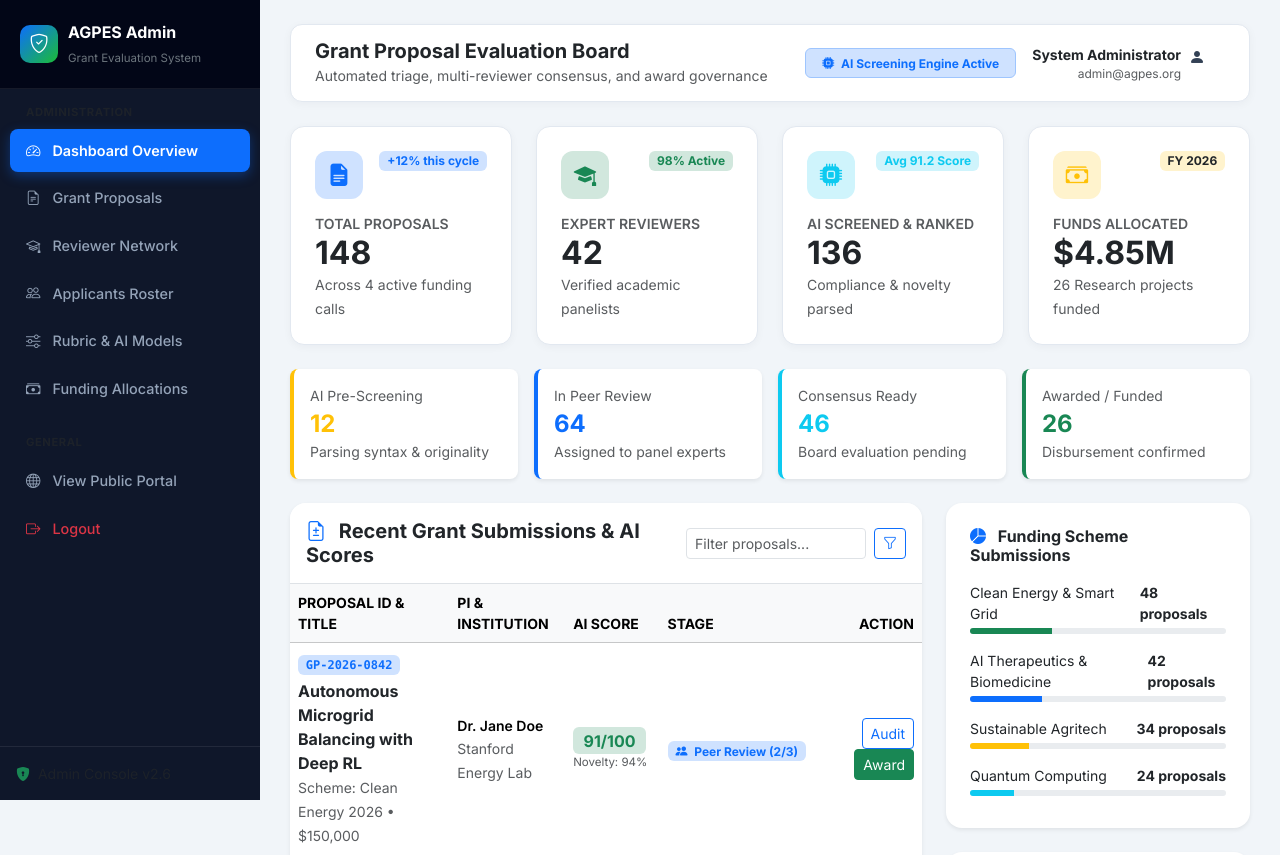
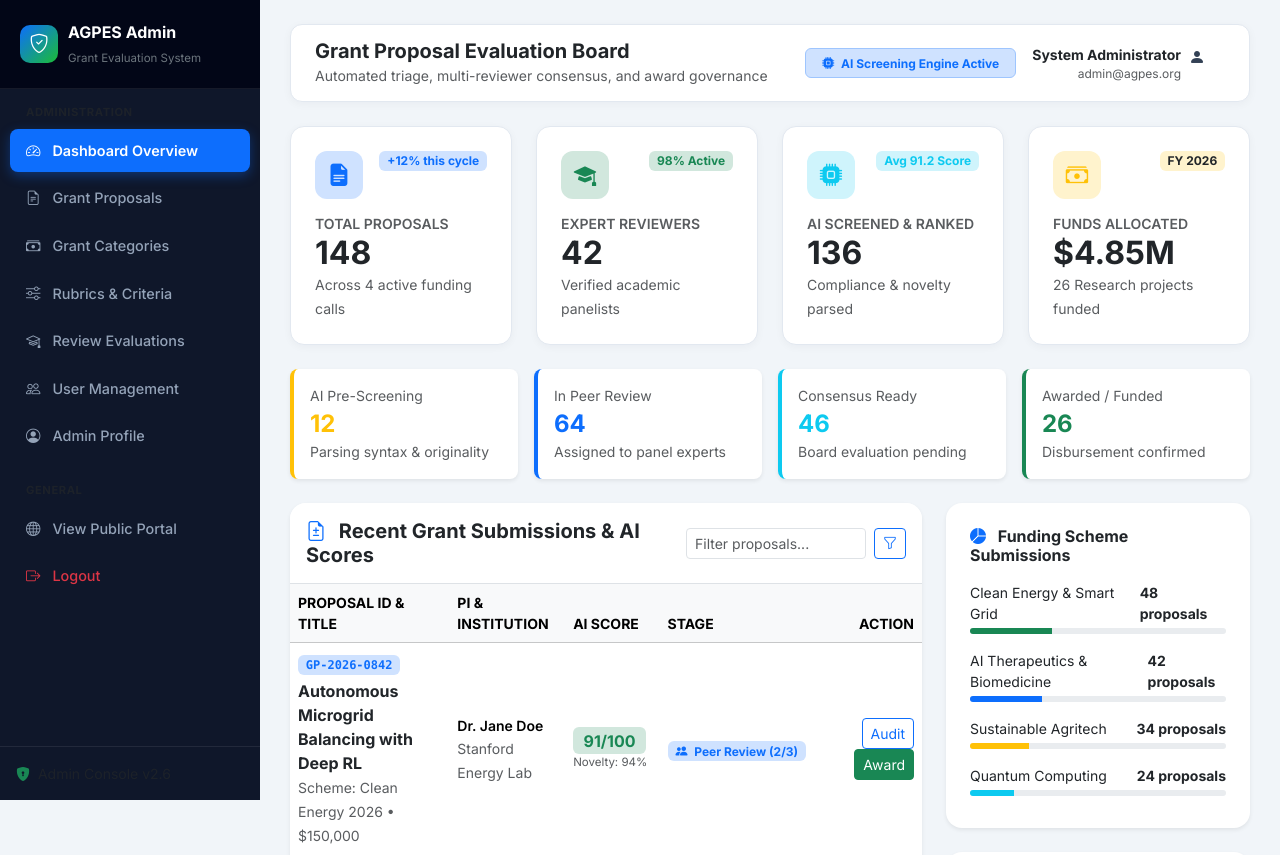
Before and after one commit to VishnuSuresh0204/Automated-Grant-Proposal-Evaluation-, a Django app: page /admin/ in a window 1280 px wide. Shown: the top 855 px of the page. Run offline with Django 5.2, Linux system fonts and the light colour scheme; the visitor is signed in with stand-in values (Sample User, id 1); data comes from the database, SQL or seed files in the repository; data that the repository does not hold is empty; some libraries are stand-ins or nearby versions.

Commit message:
Update shared admin navigation
Co-authored-by: Copilot <223556219+Copilot@users.noreply.github.com>

```diff
--- a/templates/admin/commen.html
+++ b/templates/admin/commen.html
@@ -152,23 +152,26 @@
 
     <div class="ag-sidebar-menu">
       <div class="text-uppercase x-small text-muted px-3 mb-2" style="font-size: 0.7rem; font-weight: 700; letter-spacing: 0.05em;">Administration</div>
-      <a href="/admin/" class="ag-sidebar-link active">
+      <a href="/admin/" class="ag-sidebar-link {% if request.resolver_match.url_name == 'admin_home' or request.resolver_match.url_name == 'admin_dashboard' %}active{% endif %}">
         <i class="bi bi-speedometer2"></i> Dashboard Overview
       </a>
-      <a href="/admin/" class="ag-sidebar-link">
+      <a href="/admin/proposals/" class="ag-sidebar-link {% if 'proposal' in request.path and 'category' not in request.path and 'criteria' not in request.path and 'evaluation' not in request.path %}active{% endif %}">
         <i class="bi bi-file-earmark-text"></i> Grant Proposals
       </a>
-      <a href="/admin/" class="ag-sidebar-link">
-        <i class="bi bi-mortarboard"></i> Reviewer Network
+      <a href="/admin/categories/manage/" class="ag-sidebar-link {% if 'categories' in request.path %}active{% endif %}">
+        <i class="bi bi-cash-stack"></i> Grant Categories
       </a>
-      <a href="/admin/" class="ag-sidebar-link">
-        <i class="bi bi-people"></i> Applicants Roster
+      <a href="/admin/criteria/" class="ag-sidebar-link {% if 'criteria' in request.path %}active{% endif %}">
+        <i class="bi bi-sliders"></i> Rubrics & Criteria
       </a>
-      <a href="/admin/" class="ag-sidebar-link">
-        <i class="bi bi-sliders"></i> Rubric & AI Models
+      <a href="/admin/evaluations/" class="ag-sidebar-link {% if 'evaluation' in request.path %}active{% endif %}">
+        <i class="bi bi-mortarboard"></i> Review Evaluations
       </a>
-      <a href="/admin/" class="ag-sidebar-link">
-        <i class="bi bi-cash-stack"></i> Funding Allocations
+      <a href="/admin/users/" class="ag-sidebar-link {% if 'users' in request.path %}active{% endif %}">
+        <i class="bi bi-people"></i> User Management
+      </a>
+      <a href="/profile/" class="ag-sidebar-link {% if 'profile' in request.path %}active{% endif %}">
+        <i class="bi bi-person-circle"></i> Admin Profile
       </a>
 
       <div class="text-uppercase x-small text-muted px-3 mt-4 mb-2" style="font-size: 0.7rem; font-weight: 700; letter-spacing: 0.05em;">General</div>
```
